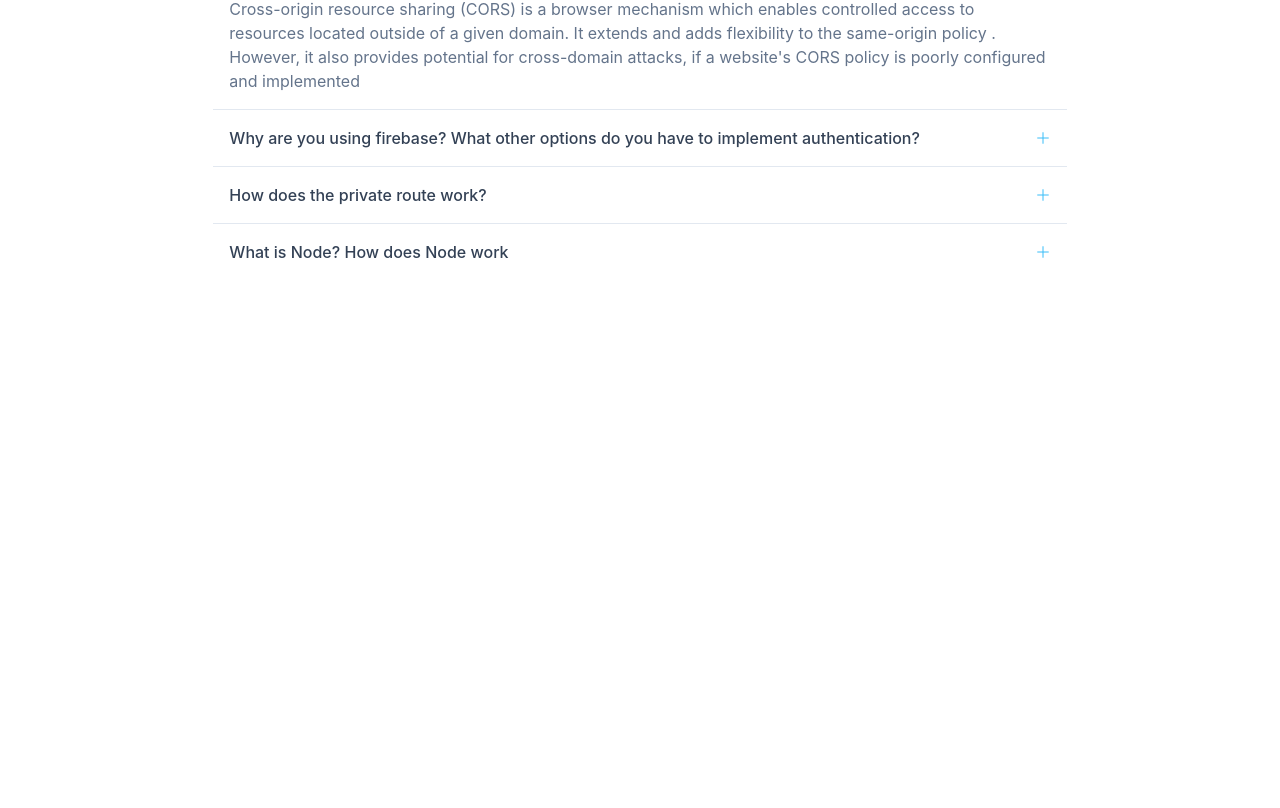
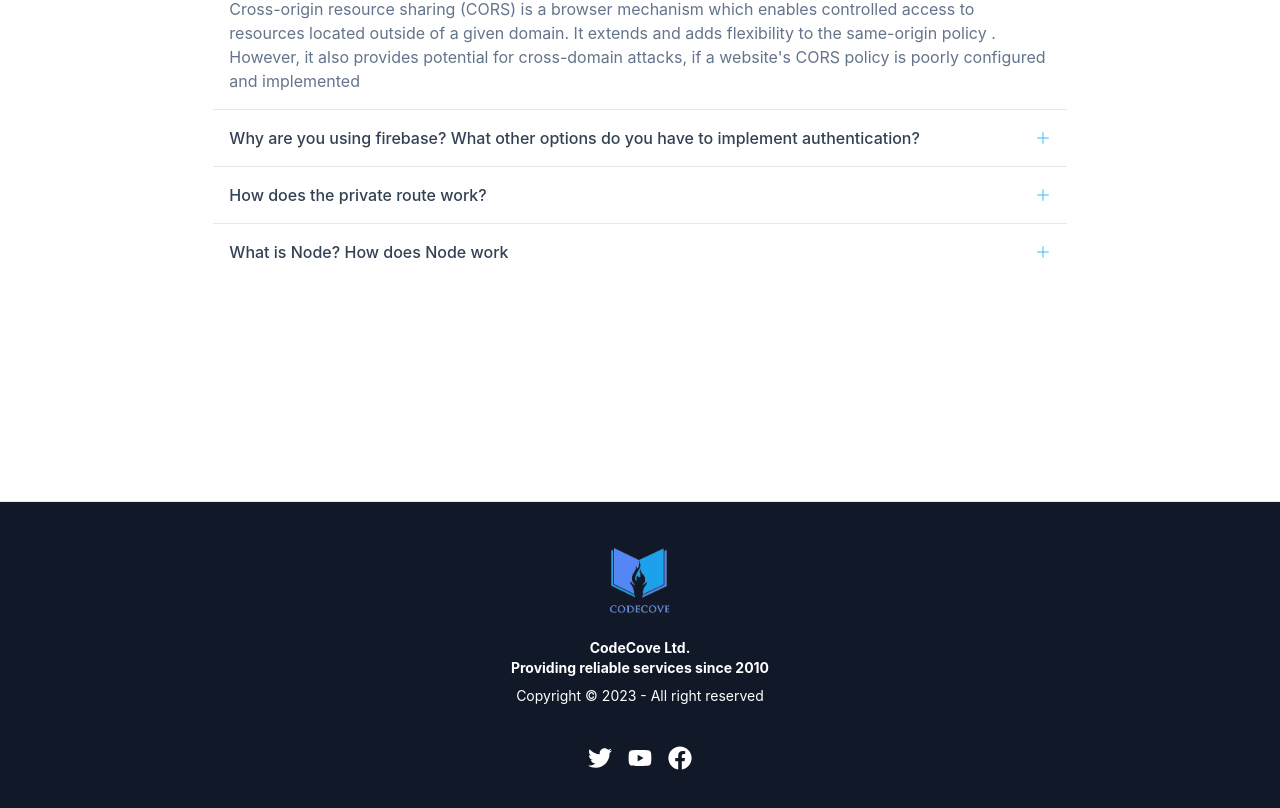
Before and after one commit to rahatsikz/Code-Cove, a React (Create React App) app: page /blog in a window 1280 px wide. Shown: the part 244-1052 px from the top of the page. Before the commit the page ends 800 px from the top, so only its background shows below. Built offline with nearby package versions, Linux system fonts and the light colour scheme; no server answers.

Commit message:
footer added

```diff
--- a/src/components/Blog/Blog.js
+++ b/src/components/Blog/Blog.js
@@ -1,10 +1,11 @@
 import React from "react";
+import Footer from "../Footer/Footer";
 
 const Blog = () => {
   return (
     <div>
       <h2 className="text-center text-2xl font-bold my-8">Blogs</h2>
-      <div className="w-2/3 mx-auto divide-y rounded divide-slate-200 ">
+      <div className="w-2/3 mx-auto divide-y rounded divide-slate-200 h-[70vh] ">
         <details className="p-4 group" open>
           <summary className="relative cursor-pointer list-none pr-8 font-medium text-slate-700 transition-colors duration-300 focus-visible:outline-none dark:text-white  [&::-webkit-details-marker]:hidden">
             What is CORS ?
@@ -132,6 +133,7 @@ const Blog = () => {
           </p>
         </details>
       </div>
+      <Footer></Footer>
     </div>
   );
 };
--- a/src/components/Checkout/Checkout.js
+++ b/src/components/Checkout/Checkout.js
@@ -1,5 +1,6 @@
 import React from "react";
 import { useLoaderData, useNavigate } from "react-router-dom";
+import Footer from "../Footer/Footer";
 
 const Checkout = () => {
   const checkoutData = useLoaderData();
@@ -12,7 +13,8 @@ const Checkout = () => {
     }, 5000);
   };
   return (
-    <div className="container w-1/2 m-auto">
+    <div>
+      <div className="container w-1/2 m-auto h-[60vh]">
         <p className="text-2xl my-8 text-center font-bold">Order summary:</p>
         <div className=" ">
           <div className="flex flex-col overflow-hidden bg-white dark:bg-gray-900 dark:shadow-black rounded-xl shadow-md text-slate-500 shadow-slate-200 sm:flex-row w-5/6 mx-auto">
@@ -45,7 +47,11 @@ const Checkout = () => {
                 >
                   <span>Checkout</span>
                 </label>
-              <input type="checkbox" id="my-modal-4" className="modal-toggle" />
+                <input
+                  type="checkbox"
+                  id="my-modal-4"
+                  className="modal-toggle"
+                />
                 <label htmlFor="my-modal-4" className="modal cursor-pointer">
                   <label
                     className="modal-box dark:bg-gray-900 dark:text-white relative text-center"
@@ -55,7 +61,9 @@ const Checkout = () => {
                       Thanks for buying this course
                     </h3>
                     <div className="flex items-center flex-col">
-                    <p className="py-4">Now we will redirect you to homepage</p>
+                      <p className="py-4">
+                        Now we will redirect you to homepage
+                      </p>
                       <span className="relative only:-mx-5">
                         <svg
                           className="h-5 w-5 animate-spin text-sky-500 group-hover:text-sky-600 group-focus:text-sky-700"
@@ -92,6 +100,8 @@ const Checkout = () => {
           </div>
         </div>
       </div>
+      <Footer></Footer>
+    </div>
   );
 };
 
--- a/src/components/CourseDetails/CourseDetails.js
+++ b/src/components/CourseDetails/CourseDetails.js
@@ -7,6 +7,7 @@ import {
   FaRegFileAlt,
 } from "react-icons/fa";
 import { useLoaderData, useNavigate } from "react-router-dom";
+import Footer from "../Footer/Footer";
 
 const CourseDetails = () => {
   const detailsData = useLoaderData();
@@ -98,6 +99,7 @@ const CourseDetails = () => {
           </div>
         </div>
       </div>
+      <Footer></Footer>
     </div>
   );
 };
--- a/src/components/Courses/Courses.js
+++ b/src/components/Courses/Courses.js
@@ -1,5 +1,6 @@
 import React, { useMemo, useState } from "react";
 import { Link, useLoaderData } from "react-router-dom";
+import Footer from "../Footer/Footer";
 import IndividualCourse from "../IndividualCourse/IndividualCourse";
 
 const Courses = () => {
@@ -18,10 +19,13 @@ const Courses = () => {
   const filteredList = useMemo(getFilteredList, [selectedCategory, allCourses]);
 
   return (
+    <div>
       <div className="grid grid-cols-12 container mx-auto">
         <div className="col-span-12 lg:col-span-4">
           <div className="bg-sky-50 dark:bg-gray-900 dark:text-white text-center my-8 rounded-lg">
-          <h2 className="text-xl font-semibold mb-4 pt-4">Filter by levels</h2>
+            <h2 className="text-xl font-semibold mb-4 pt-4">
+              Filter by levels
+            </h2>
             <div
               className="form-control pl-8 pb-8 "
               onChange={handleCategoryChange}
@@ -42,7 +46,9 @@ const Courses = () => {
                   className="radio radio-info"
                   value="Beginner"
                 />
-              <span className="label-text ml-2 dark:text-white">Beginner</span>
+                <span className="label-text ml-2 dark:text-white">
+                  Beginner
+                </span>
               </label>
               <label className="flex items-center cursor-pointer mt-4">
                 <input
@@ -62,7 +68,9 @@ const Courses = () => {
                   className="radio radio-info"
                   value="Advanced"
                 />
-              <span className="label-text ml-2 dark:text-white">Advanced</span>
+                <span className="label-text ml-2 dark:text-white">
+                  Advanced
+                </span>
               </label>
             </div>
           </div>
@@ -93,6 +101,8 @@ const Courses = () => {
           </div>
         </div>
       </div>
+      <Footer></Footer>
+    </div>
   );
 };
 
--- a/src/components/FAQ/FAQ.js
+++ b/src/components/FAQ/FAQ.js
@@ -1,9 +1,10 @@
 import React from "react";
+import Footer from "../Footer/Footer";
 
 const FAQ = () => {
   return (
     <div>
-      <div className="bg-slate-50 dark:bg-gray-800 h-[90.8vh]">
+      <div className="bg-slate-50 dark:bg-gray-800 h-[80.8vh]">
         <div className="w-4/5 xl:w-1/2 mx-auto p-12">
           <p className="text-center mb-8 text-xl font-bold">
             Frequently Asked Question
@@ -59,6 +60,7 @@ const FAQ = () => {
           </div>
         </div>
       </div>
+      <Footer></Footer>
     </div>
   );
 };
--- /dev/null
+++ b/src/components/Footer/Footer.js
@@ -0,0 +1,29 @@
+import React from "react";
+import { FaFacebook, FaTwitter, FaYoutube } from "react-icons/fa";
+import logo from "../../images/logo.png";
+
+const Footer = () => {
+  return (
+    <div>
+      <footer className="footer footer-center p-10 border-t border-slate-200 bg-gray-900 text-primary-content">
+        <div>
+          <img src={logo} alt="" width="100" />
+          <p className="font-bold">
+            CodeCove Ltd. <br />
+            Providing reliable services since 2010
+          </p>
+          <p>Copyright © 2023 - All right reserved</p>
+        </div>
+        <div>
+          <div className="grid grid-flow-col gap-4 text-2xl">
+            <FaTwitter className="cursor-pointer" />
+            <FaYoutube className="cursor-pointer" />
+            <FaFacebook className="cursor-pointer" />
+          </div>
+        </div>
+      </footer>
+    </div>
+  );
+};
+
+export default Footer;
```
Lines whose indentation alone changed are shown as unchanged.
